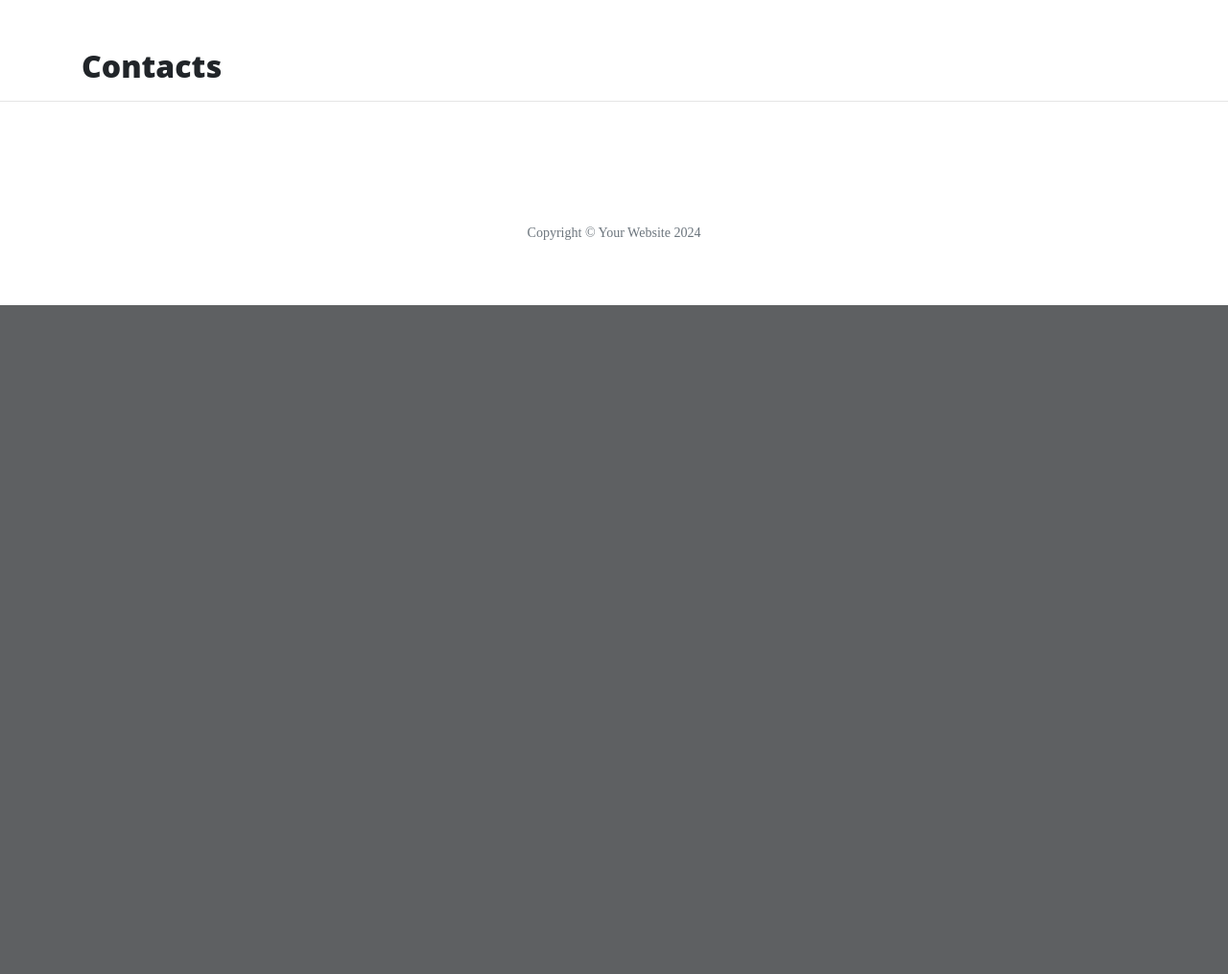
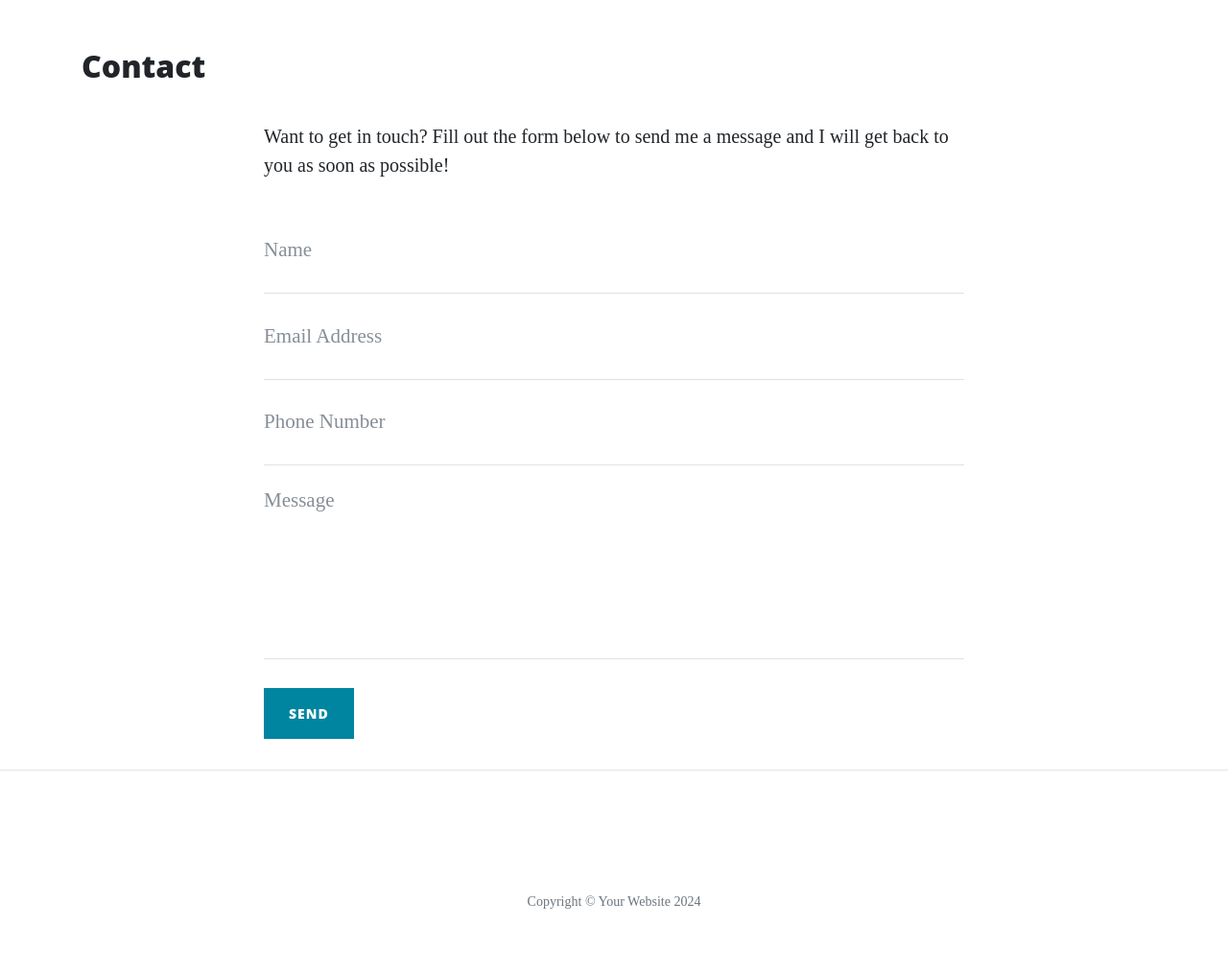
Before and after one commit to pauldmnn/flask-lesson, a Flask app: page /contact in a window 1280 px wide. Shown: the part 628-1643 px from the top of the page at 96% size. Before the commit the page ends 946 px from the top, so only its background shows below. Run offline with Flask 3, Linux system fonts and the light colour scheme; some libraries are stand-ins or nearby versions.

Commit message:
Add form and backend intercation

```diff
--- a/run.py
+++ b/run.py
@@ -2,7 +2,7 @@ import os
 import json
 
 # First import flask class
-from flask import Flask, render_template
+from flask import Flask, render_template, request
 
 # Creat an instance of this and store it in a variable called app.
 # The first argument is the name of the application module
@@ -32,8 +32,11 @@ def about_member(member_name):
     return render_template("member.html", member=member)
 
 
-@app.route("/contact")
+@app.route("/contact", methods=["GET", "POST"])
 def contact():
+    if request.method == "POST":
+        print(request.form["email"])
+
     return render_template("contact.html", page_title="Contact")
 
 
--- a/templates/contact.html
+++ b/templates/contact.html
@@ -1,4 +1,46 @@
 {% extends "base.html" %}
 {% block content %}
-    <h2>{{ page_title }}s</h2>
+    <h2>{{ page_title }}</h2>
+
+	<div class="row">
+		<div class="col-lg-8 col-md-10 mx-auto">
+			<p>Want to get in touch? Fill out the form below to send me a message and I will get back to you as soon as possible!</p>
+			<form method="POST" name="sentMessage" id="contactForm" novalidate>
+				<div class="control-group">
+					<div class="form-group floating-label-form-group controls">
+						<label>Name</label>
+						<input type="text" class="form-control" placeholder="Name" name="name" id="name" required data-validation-required-message="Please enter your name.">
+						<p class="help-block text-danger"></p>
+					</div>
+				</div>
+				<div class="control-group">
+					<div class="form-group floating-label-form-group controls">
+						<label>Email Address</label>
+						<input type="email" class="form-control" placeholder="Email Address" name="email" id="email" required data-validation-required-message="Please enter your email address.">
+						<p class="help-block text-danger"></p>
+					</div>
+				</div>
+				<div class="control-group">
+					<div class="form-group col-xs-12 floating-label-form-group controls">
+						<label>Phone Number</label>
+						<input type="tel" class="form-control" placeholder="Phone Number" name="phone" id="phone" required data-validation-required-message="Please enter your phone number.">
+						<p class="help-block text-danger"></p>
+					</div>
+				</div>
+				<div class="control-group">
+					<div class="form-group floating-label-form-group controls">
+						<label>Message</label>
+						<textarea rows="5" class="form-control" placeholder="Message" name="message" id="message" required data-validation-required-message="Please enter a message."></textarea>
+						<p class="help-block text-danger"></p>
+					</div>
+				</div>
+				<br>
+				<div id="success"></div>
+				<div class="form-group">
+					<button type="submit" class="btn btn-primary" id="sendMessageButton">Send</button>
+				</div>
+			</form>
+		</div>
+	</div>
+
 {% endblock %}
```
